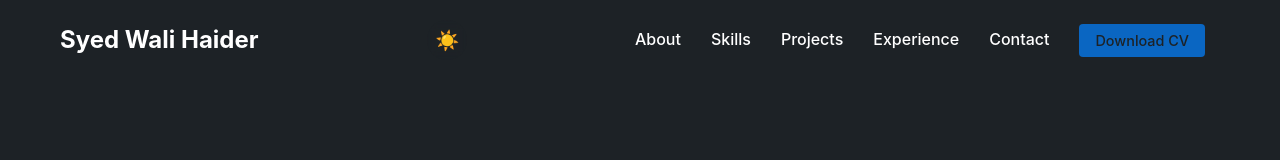
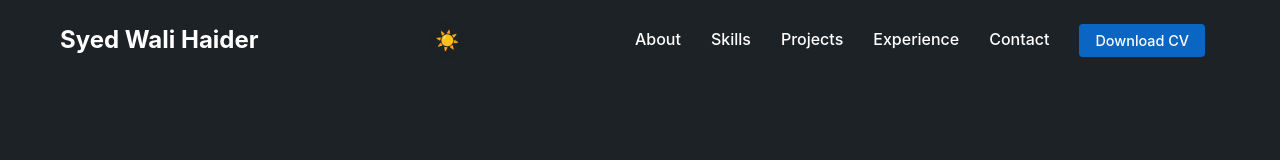
Before and after one commit to wali15/Wali-Haider, a React (Vite) app: page / in a window 1280 px wide. Shown: the top 160 px of the page. Built offline with nearby package versions, Linux system fonts and the light colour scheme.

Commit message:
CSS issue

```diff
--- a/src/styles/Navbar.css
+++ b/src/styles/Navbar.css
@@ -179,7 +179,7 @@
 
 .download-btn {
   background-color: var(--primary-color);
-  color: var(--background-color);
+  color: var(--text-color);
   padding: 8px 16px;
   border: none;
   border-radius: 4px;
```
